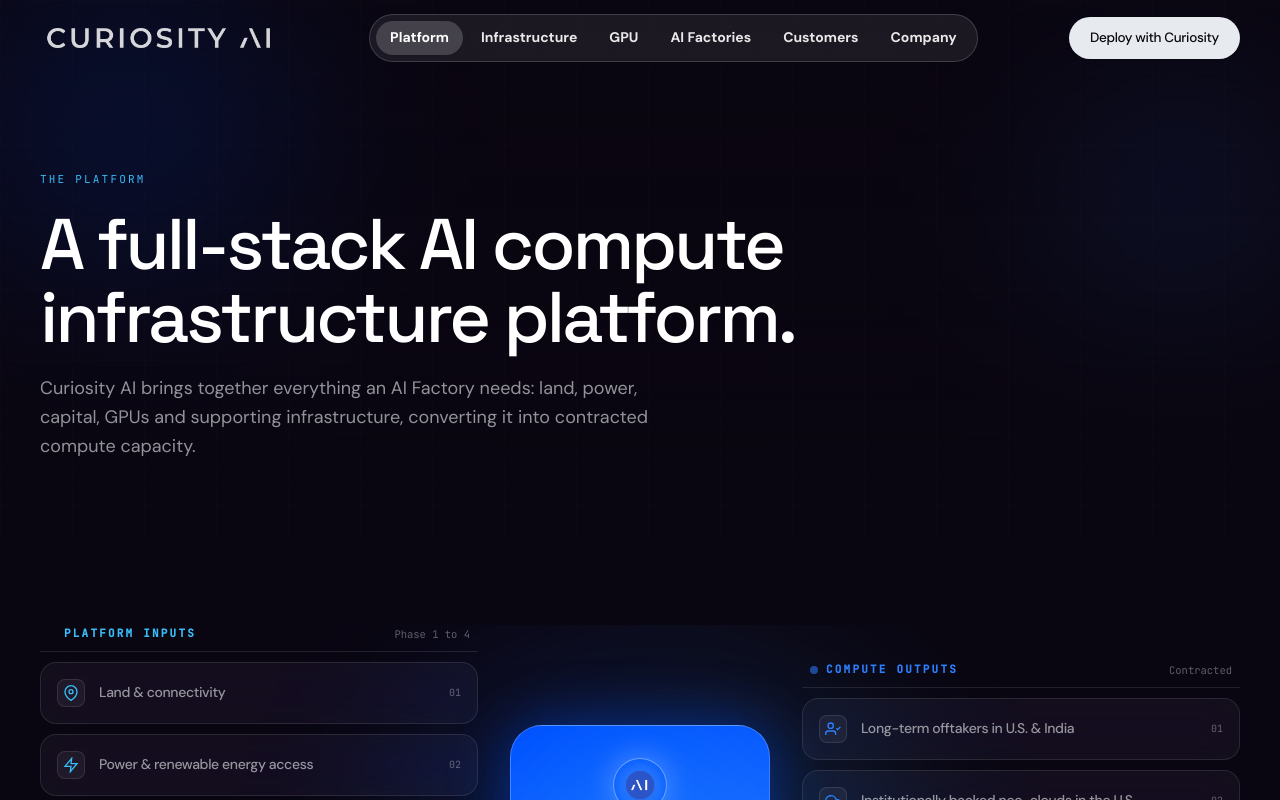
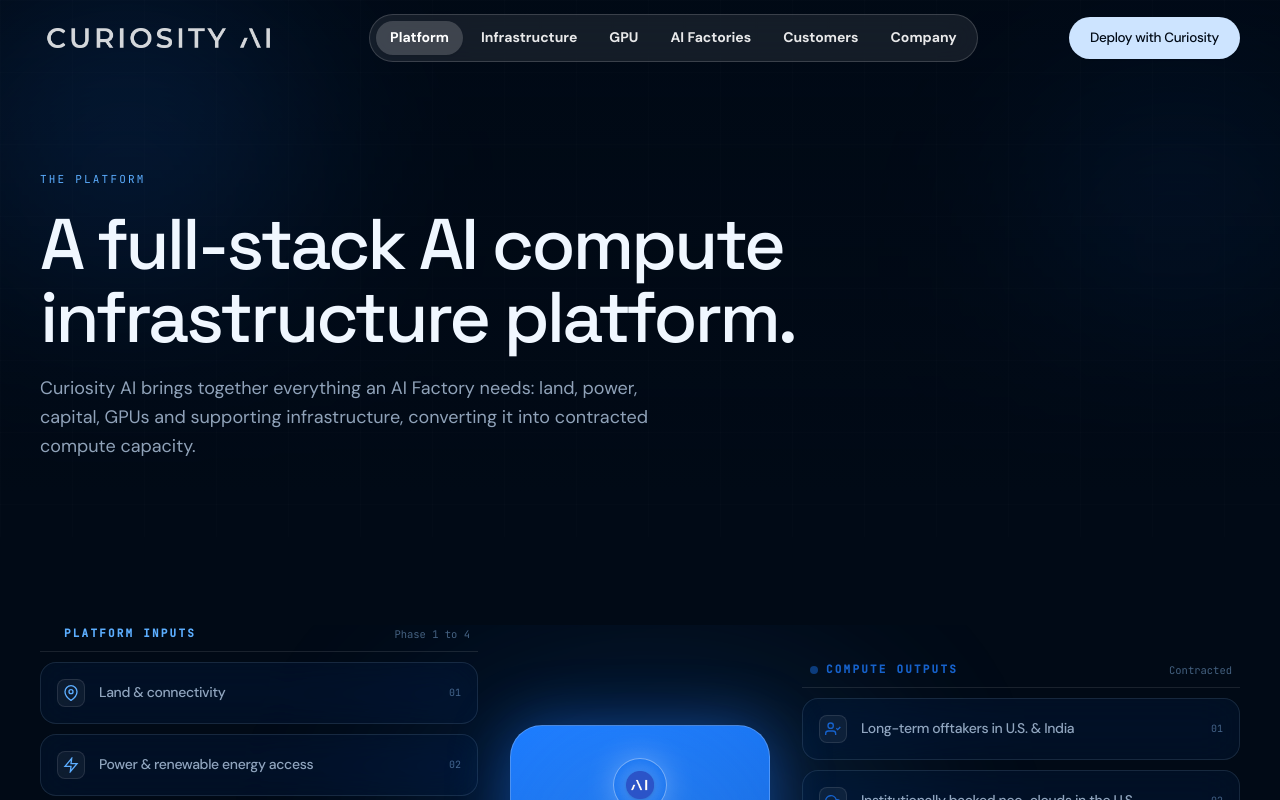
Before and after one commit to kaustubh-uelement/curiosity-v3, a Next.js app: page /platform in a window 1280 px wide. Shown: the top 800 px of the page. Built offline with nearby package versions, Linux system fonts and the light colour scheme.

Commit message:
updated colour pallete

```diff
--- a/app/globals.css
+++ b/app/globals.css
@@ -3,31 +3,31 @@
 @tailwind utilities;
 
 /* ==========================================================================
-   CURIOSITY AI: DESIGN SYSTEM & TOKENS
-   Palette: Sky Blue #38BDF8 · Royal Blue #2B7FFF · Electric Blue #0052FF
-            Mist #E7EAEE · Ink #0A0611
+   CURIOSITY AI: DESIGN SYSTEM & TOKENS (Sky Blue Palette)
+   Palette: Bright Sky #5CAEFF · Deep Sky #1662CC · Cerulean #1E7DFF
+            Mist Blue #CDE4FF · Ink Sky #010A16 · Cloud #F0F7FF
    ========================================================================== */
 
 :root {
-  --orchid: #38BDF8;
-  --violet: #2B7FFF;
-  --electric: #0052FF;
-  --mist: #E7EAEE;
-  --ink: #0A0611;
-
-  --ink-2: #0A0E1F;
-  --ink-3: #101733;
-  --electric-deep: #0038B8;
-
-  --tx: #FFFFFF;
-  --tx-2: rgba(231, 234, 238, 0.62);
-  --tx-3: rgba(231, 234, 238, 0.38);
-
-  --line: rgba(255, 255, 255, 0.10);
-  --line-2: rgba(255, 255, 255, 0.20);
-
-  --glass: rgba(255, 255, 255, 0.04);
-  --glass-2: rgba(255, 255, 255, 0.07);
+  --orchid: #5CAEFF;       /* Bright Sky */
+  --violet: #1662CC;       /* Deep Sky */
+  --electric: #1E7DFF;     /* Cerulean */
+  --electric-deep: #0A3B7A;/* Twilight Blue */
+  --mist: #CDE4FF;         /* Mist Blue */
+  --ink: #010A16;          /* Ink Sky */
+
+  --ink-2: #021024;        /* Midnight */
+  --ink-3: #041A35;        /* Night Blue */
+
+  --tx: #F0F7FF;           /* Cloud */
+  --tx-2: rgba(205, 228, 255, 0.70);
+  --tx-3: rgba(151, 201, 255, 0.45);
+
+  --line: rgba(182, 216, 255, 0.12);
+  --line-2: rgba(182, 216, 255, 0.22);
+
+  --glass: rgba(4, 26, 53, 0.40);
+  --glass-2: rgba(6, 41, 86, 0.50);
   --blur: blur(20px) saturate(160%);
 
   --r-xl: 32px;
@@ -41,6 +41,24 @@
 
   --nav-h: 76px;
   --pad: clamp(16px, 4vw, 40px);
+
+  /* Full 16-Color Palette Variables */
+  --color-cloud: #F0F7FF;
+  --color-arctic-sky: #E1F0FF;
+  --color-mist-blue: #CDE4FF;
+  --color-light-sky: #B6D8FF;
+  --color-clear-sky: #97C9FF;
+  --color-day-sky: #78BAFF;
+  --color-bright-sky: #5CAEFF;
+  --color-pure-sky: #3D9BFF;
+  --color-cerulean: #1E7DFF;
+  --color-deep-sky: #1662CC;
+  --color-azure: #0F4FA3;
+  --color-twilight-blue: #0A3B7A;
+  --color-evening-sky: #062956;
+  --color-night-blue: #041A35;
+  --color-midnight: #021024;
+  --color-ink-sky: #010A16;
 }
 
 @layer base {
@@ -317,14 +335,14 @@
   z-index: 0;
   background: linear-gradient(
     180deg,
-    rgba(10, 6, 17, 0.72) 0%,
-    rgba(10, 6, 17, 0.68) 18%,
-    rgba(10, 6, 17, 0.58) 36%,
-    rgba(10, 6, 17, 0.44) 52%,
-    rgba(10, 6, 17, 0.28) 68%,
-    rgba(10, 6, 17, 0.14) 82%,
-    rgba(10, 6, 17, 0.04) 92%,
-    rgba(10, 6, 17, 0) 100%
+    rgba(1, 10, 22, 0.72) 0%,
+    rgba(1, 10, 22, 0.68) 18%,
+    rgba(1, 10, 22, 0.58) 36%,
+    rgba(1, 10, 22, 0.44) 52%,
+    rgba(1, 10, 22, 0.28) 68%,
+    rgba(1, 10, 22, 0.14) 82%,
+    rgba(1, 10, 22, 0.04) 92%,
+    rgba(1, 10, 22, 0) 100%
   );
   backdrop-filter: blur(16px) saturate(150%);
   -webkit-backdrop-filter: blur(16px) saturate(150%);
@@ -468,8 +486,8 @@
   inset: 0;
   pointer-events: none;
   background:
-    radial-gradient(ellipse 70% 60% at 78% 18%, rgba(0, 82, 255, 0.45), transparent 62%),
-    radial-gradient(ellipse 60% 50% at 20% 88%, rgba(56, 189, 248, 0.22), transparent 64%);
+    radial-gradient(ellipse 70% 60% at 78% 18%, rgba(30, 125, 255, 0.45), transparent 62%),
+    radial-gradient(ellipse 60% 50% at 20% 88%, rgba(92, 174, 255, 0.22), transparent 64%);
 }
 .ovIn {
   position: relative;
@@ -736,7 +754,7 @@
   content: "";
   position: absolute;
   inset: 0;
-  background: linear-gradient(180deg, rgba(10, 6, 17, .42) 0%, rgba(10, 6, 17, .12) 34%, rgba(10, 6, 17, .86) 88%, var(--ink) 100%);
+  background: linear-gradient(180deg, rgba(1, 10, 22, .42) 0%, rgba(1, 10, 22, .12) 34%, rgba(1, 10, 22, .86) 88%, var(--ink) 100%);
 }
 .grain {
   position: absolute;
@@ -1560,7 +1578,7 @@
   padding: clamp(56px, 8vw, 110px) clamp(24px, 4vw, 56px);
   text-align: center;
   background: linear-gradient(160deg, var(--electric) 0%, var(--violet) 55%, var(--orchid) 100%);
-  box-shadow: 0 20px 60px rgba(0, 82, 255, 0.25);
+  box-shadow: 0 20px 60px rgba(30, 125, 255, 0.25);
 }
 .statement::after {
   content: "";
@@ -1608,7 +1626,7 @@
   display: none;
 }
 .pHero .mesh::after {
-  background: linear-gradient(180deg, rgba(10, 6, 17, .55), var(--ink) 92%);
+  background: linear-gradient(180deg, rgba(1, 10, 22, .55), var(--ink) 92%);
 }
 .pHeroIn {
   position: relative;
--- a/app/layout.jsx
+++ b/app/layout.jsx
@@ -103,7 +103,7 @@
 };
 
 export const viewport = {
-  themeColor: "#0A0611",
+  themeColor: "#010A16",
   colorScheme: "dark",
   width: "device-width",
   initialScale: 1,
--- a/app/manifest.js
+++ b/app/manifest.js
@@ -5,8 +5,8 @@
     description: "Compute AI Infrastructure Platform for Abundant Intelligence",
     start_url: "/",
     display: "standalone",
-    background_color: "#0A0611",
-    theme_color: "#0A0611",
+    background_color: "#010A16",
+    theme_color: "#010A16",
     icons: [
       {
         src: "/curiosity-ai-icon-blue.png",
--- a/app/page.jsx
+++ b/app/page.jsx
@@ -356,9 +356,9 @@
     >
       <defs>
         <linearGradient id="dotGradient" x1="0%" y1="0%" x2="100%" y2="100%">
-          <stop offset="0%" stopColor="#38BDF8" />
-          <stop offset="50%" stopColor="#2B7FFF" />
-          <stop offset="100%" stopColor="#0052FF" />
+          <stop offset="0%" stopColor="#5CAEFF" />
+          <stop offset="50%" stopColor="#1662CC" />
+          <stop offset="100%" stopColor="#1E7DFF" />
         </linearGradient>
       </defs>
       {dots}
--- a/components/Flow.jsx
+++ b/components/Flow.jsx
@@ -104,7 +104,7 @@
                 className={cn(
                   "fNode group relative flex items-center gap-3.5 p-3.5 sm:p-4 rounded-xl border transition-all duration-300 cursor-pointer overflow-hidden",
                   isHovered
-                    ? "border-orchid/80 bg-white/[0.08] shadow-[0_0_24px_rgba(56,189,248,0.25)] -translate-x-1 text-white"
+                    ? "border-orchid/80 bg-white/[0.08] shadow-[0_0_24px_rgba(92,174,255,0.25)] -translate-x-1 text-white"
                     : "border-white/10 bg-white/[0.025] hover:border-white/25 text-tx-2"
                 )}
               >
@@ -120,7 +120,7 @@
                   className={cn(
                     "flex-none flex items-center justify-center w-7 h-7 rounded-lg transition-all duration-300",
                     isHovered
-                      ? "bg-orchid text-ink shadow-[0_0_12px_rgba(56,189,248,0.6)]"
+                      ? "bg-orchid text-ink shadow-[0_0_12px_rgba(92,174,255,0.6)]"
                       : "bg-white/5 border border-white/10 text-orchid"
                   )}
                 >
@@ -143,11 +143,11 @@
         <div
           onMouseEnter={() => setIsCoreHovered(true)}
           onMouseLeave={() => setIsCoreHovered(false)}
-          className="fCore relative z-20 flex flex-col items-center justify-center p-6 sm:p-8 rounded-3xl border border-white/30 bg-gradient-to-b from-electric via-violet to-ink-2 shadow-[0_0_60px_rgba(0,82,255,0.45)] transition-all duration-500 hover:shadow-[0_0_90px_rgba(56,189,248,0.6)] hover:scale-[1.03] overflow-hidden text-center cursor-default"
+          className="fCore relative z-20 flex flex-col items-center justify-center p-6 sm:p-8 rounded-3xl border border-white/30 bg-gradient-to-b from-electric via-violet to-ink-2 shadow-[0_0_60px_rgba(30,125,255,0.45)] transition-all duration-500 hover:shadow-[0_0_90px_rgba(92,174,255,0.6)] hover:scale-[1.03] overflow-hidden text-center cursor-default"
         >
           {/* Animated Background Rays */}
           <div
-            className="pointer-events-none absolute -inset-10 bg-[radial-gradient(circle_at_center,rgba(56,189,248,0.25)_0%,transparent_70%)] animate-pulseSlow"
+            className="pointer-events-none absolute -inset-10 bg-[radial-gradient(circle_at_center,rgba(92,174,255,0.25)_0%,transparent_70%)] animate-pulseSlow"
             aria-hidden="true"
           />
 
@@ -205,7 +205,7 @@
                 className={cn(
                   "fNode group relative flex items-center gap-3.5 p-3.5 sm:p-4 rounded-xl border transition-all duration-300 cursor-pointer overflow-hidden",
                   isHovered
-                    ? "border-violet/80 bg-white/[0.08] shadow-[0_0_24px_rgba(43,127,255,0.25)] translate-x-1 text-white"
+                    ? "border-violet/80 bg-white/[0.08] shadow-[0_0_24px_rgba(22,98,204,0.25)] translate-x-1 text-white"
                     : "border-white/10 bg-white/[0.025] hover:border-white/25 text-tx-2"
                 )}
               >
@@ -221,7 +221,7 @@
                   className={cn(
                     "flex-none flex items-center justify-center w-7 h-7 rounded-lg transition-all duration-300",
                     isHovered
-                      ? "bg-violet text-white shadow-[0_0_12px_rgba(43,127,255,0.6)]"
+                      ? "bg-violet text-white shadow-[0_0_12px_rgba(22,98,204,0.6)]"
                       : "bg-white/5 border border-white/10 text-violet"
                   )}
                 >
--- a/components/ui/Badge.jsx
+++ b/components/ui/Badge.jsx
@@ -4,7 +4,7 @@
   default:
     "badge inline-flex items-center gap-2 py-2 px-4 rounded-r-pill border border-line-2 bg-glass backdrop-blur-[20px] font-mono text-[11.5px] uppercase tracking-[0.1em] text-tx-2 shadow-sm",
   pill:
-    "pillTag inline-flex items-center py-3 px-5 rounded-r-pill text-sm text-tx-2 border border-line bg-glass backdrop-blur-[20px] transition-all duration-300 hover:border-line-2 hover:text-tx hover:-translate-y-0.5 hover:shadow-[0_4px_16px_rgba(56,189,248,0.15)] cursor-default select-none",
+    "pillTag inline-flex items-center py-3 px-5 rounded-r-pill text-sm text-tx-2 border border-line bg-glass backdrop-blur-[20px] transition-all duration-300 hover:border-line-2 hover:text-tx hover:-translate-y-0.5 hover:shadow-[0_4px_16px_rgba(92,174,255,0.15)] cursor-default select-none",
   spec:
     "inline-flex items-center font-mono text-[11px] text-tx-3 border border-line py-1.5 px-3 rounded-lg bg-white/[0.02] transition-colors duration-200 hover:text-tx-2 hover:border-line-2",
   kicker:
--- a/components/ui/Button.jsx
+++ b/components/ui/Button.jsx
@@ -2,12 +2,12 @@
 import { cn } from "@/lib/utils";
 
 const variantMap = {
-  primary: "btnP bg-mist text-ink hover:bg-white hover:shadow-[0_0_24px_rgba(231,234,238,0.25)]",
-  glass: "btnG border border-line-2 text-tx bg-glass backdrop-blur-[20px] hover:border-tx hover:bg-glass-2 hover:shadow-[0_0_20px_rgba(255,255,255,0.08)]",
-  electric: "btnE bg-electric text-white hover:bg-violet hover:shadow-[0_0_30px_rgba(0,82,255,0.4)]",
-  p: "btnP bg-mist text-ink hover:bg-white hover:shadow-[0_0_24px_rgba(231,234,238,0.25)]",
+  primary: "btnP bg-mist text-ink hover:bg-cloud hover:shadow-[0_0_24px_rgba(205,228,255,0.30)]",
+  glass: "btnG border border-line-2 text-tx bg-glass backdrop-blur-[20px] hover:border-tx hover:bg-glass-2 hover:shadow-[0_0_20px_rgba(240,247,255,0.10)]",
+  electric: "btnE bg-electric text-white hover:bg-violet hover:shadow-[0_0_30px_rgba(30,125,255,0.4)]",
+  p: "btnP bg-mist text-ink hover:bg-cloud hover:shadow-[0_0_24px_rgba(205,228,255,0.30)]",
   g: "btnG border border-line-2 text-tx bg-glass backdrop-blur-[20px] hover:border-tx hover:bg-glass-2",
-  e: "btnE bg-electric text-white hover:bg-violet hover:shadow-[0_0_30px_rgba(0,82,255,0.4)]",
+  e: "btnE bg-electric text-white hover:bg-violet hover:shadow-[0_0_30px_rgba(30,125,255,0.4)]",
 };
 
 const sizeMap = {
--- a/components/ui/Card.jsx
+++ b/components/ui/Card.jsx
@@ -62,7 +62,7 @@
           className="pointer-events-none absolute -inset-px rounded-[inherit] transition-opacity duration-300"
           style={{
             opacity: mousePos.opacity,
-            background: `radial-gradient(400px circle at ${mousePos.x}px ${mousePos.y}px, rgba(56, 189, 248, 0.12), transparent 70%)`,
+            background: `radial-gradient(400px circle at ${mousePos.x}px ${mousePos.y}px, rgba(92, 174, 255, 0.14), transparent 70%)`,
           }}
           aria-hidden="true"
         />
--- a/tailwind.config.js
+++ b/tailwind.config.js
@@ -8,21 +8,39 @@
   theme: {
     extend: {
       colors: {
-        orchid: "#38BDF8",
-        violet: "#2B7FFF",
-        electric: "#0052FF",
-        "electric-deep": "#0038B8",
-        mist: "#E7EAEE",
-        ink: "#0A0611",
-        "ink-2": "#0A0E1F",
-        "ink-3": "#101733",
-        tx: "#FFFFFF",
-        "tx-2": "rgba(231,234,238,0.62)",
-        "tx-3": "rgba(231,234,238,0.38)",
-        line: "rgba(255,255,255,0.10)",
-        "line-2": "rgba(255,255,255,0.20)",
-        glass: "rgba(255,255,255,0.04)",
-        "glass-2": "rgba(255,255,255,0.07)",
+        orchid: "#5CAEFF", // Bright Sky
+        violet: "#1662CC", // Deep Sky
+        electric: "#1E7DFF", // Cerulean
+        "electric-deep": "#0A3B7A", // Twilight Blue
+        mist: "#CDE4FF", // Mist Blue
+        ink: "#010A16", // Ink Sky
+        "ink-2": "#021024", // Midnight
+        "ink-3": "#041A35", // Night Blue
+        tx: "#F0F7FF", // Cloud
+        "tx-2": "rgba(205,228,255,0.70)",
+        "tx-3": "rgba(151,201,255,0.45)",
+        line: "rgba(182,216,255,0.12)",
+        "line-2": "rgba(182,216,255,0.22)",
+        glass: "rgba(4,26,53,0.40)",
+        "glass-2": "rgba(6,41,86,0.50)",
+
+        // Full 16-color Sky Blue Palette
+        cloud: "#F0F7FF",
+        "arctic-sky": "#E1F0FF",
+        "mist-blue": "#CDE4FF",
+        "light-sky": "#B6D8FF",
+        "clear-sky": "#97C9FF",
+        "day-sky": "#78BAFF",
+        "bright-sky": "#5CAEFF",
+        "pure-sky": "#3D9BFF",
+        cerulean: "#1E7DFF",
+        "deep-sky": "#1662CC",
+        azure: "#0F4FA3",
+        "twilight-blue": "#0A3B7A",
+        "evening-sky": "#062956",
+        "night-blue": "#041A35",
+        midnight: "#021024",
+        "ink-sky": "#010A16",
       },
       fontFamily: {
         display: ["var(--font-display)", "sans-serif"],
@@ -54,8 +72,8 @@
           "50%": { transform: "translate(6%,-9%) scale(1.16)" },
         },
         blip: {
-          "0%, 100%": { opacity: "1", boxShadow: "0 0 0 0 rgba(56,189,248,.55)" },
-          "50%": { opacity: ".5", boxShadow: "0 0 0 7px rgba(56,189,248,0)" },
+          "0%, 100%": { opacity: "1", boxShadow: "0 0 0 0 rgba(92,174,255,.55)" },
+          "50%": { opacity: ".5", boxShadow: "0 0 0 7px rgba(92,174,255,0)" },
         },
         slide: {
           from: { transform: "translateX(0)" },
```
Also changed, not shown: components/StackCards.jsx (+5 -5 lines).
